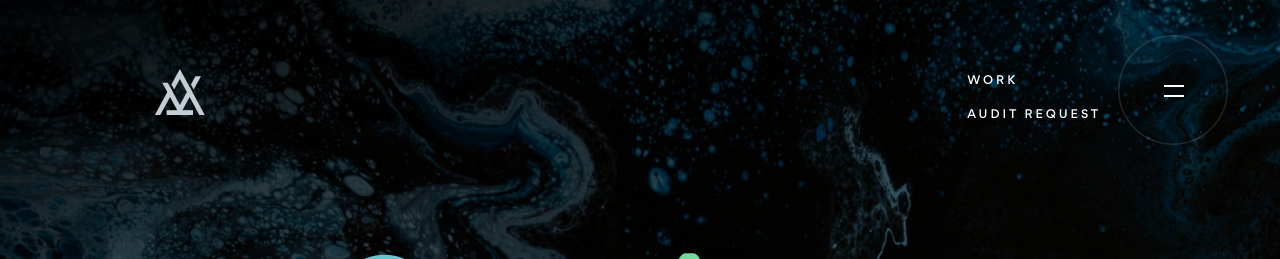
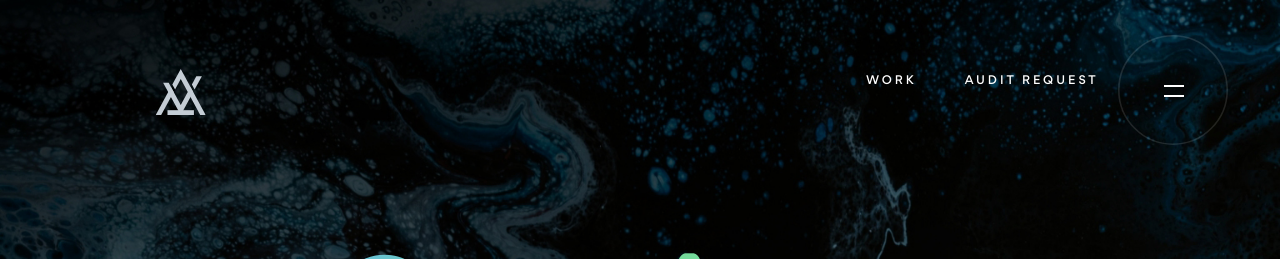
Before and after one commit to aftabkhalid/aks, a Jekyll site: the page built from index.html, in a window 1280 px wide. Shown: the top 259 px of the page. Built offline with Jekyll 4.4.1, drawn with Linux system fonts in a browser that asks for light colours; nearby versions of some CDN libraries.

Commit message:
fix new header

```diff
--- a/_includes/header.html
+++ b/_includes/header.html
@@ -22,13 +22,16 @@
           <a href="{{ site.baseurl }}/"> <img src="{{ site.baseurl }}/images/ak-logo.svg" alt="AK Studio"></a>
         </div>
 
-        <nav class="nav ak-menu-top align-items-center d-none d-sm-block" data-scroll data-scroll-direction="horizontal" data-scroll-speed="1.5">
+        <div class="d-none d-sm-block">
+          <nav class="nav ak-menu-top align-items-center" data-scroll data-scroll-direction="horizontal" data-scroll-speed="1.5">
             {% for link in site.data.secondary-menu %}
               <a class="nav-link" title="{{ link.title }}" href="{{ link.url | prepend: site.baseurl }}">
                 {{ link.title }}
               </a>
             {% endfor %}
           </nav>
+        </div>
+
       </div>
 
       {% include menu.html %}
```
Lines whose indentation alone changed are shown as unchanged.
